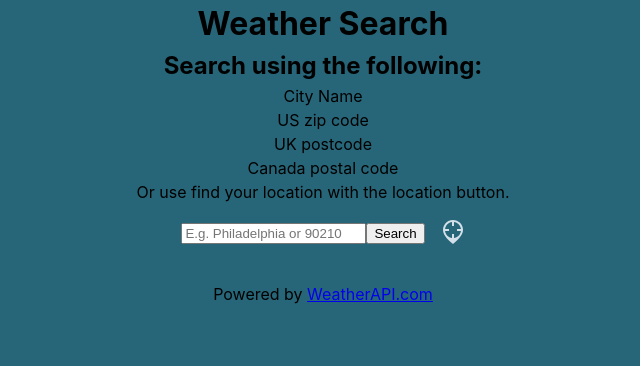
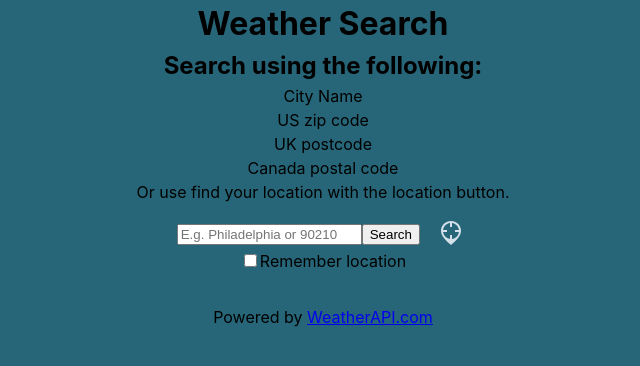
Before and after one commit to TKravel/weather-app-client, a React (Create React App) app: page / in a window 1280 px wide. Shown: the top 366 px of the page, without its empty margins (317-957 px from the left). Built offline with nearby package versions, Linux system fonts and the light colour scheme.

Commit message:
Gps icon added to button, error displayed to user, location save to local storage with remember me checkbox, upon load check local storage

```diff
--- a/src/App.css
+++ b/src/App.css
@@ -92,9 +92,21 @@ html {
 
 .search-container {
 	display: flex;
+	flex-wrap: wrap;
 	justify-content: center;
+	align-items: center;
 	margin-top: 1em;
 	margin-bottom: 2em;
+}
+
+.form-checkbox {
+	width: 100vw;
+}
+
+.error-msg {
+	color: #740f0f;
+	font-size: 1.5em;
+	font-weight: 800;
 }
 
 .current-card {
@@ -169,6 +181,8 @@ html {
 }
 
 .gps-btn {
+	border: none;
+	background-color: inherit;
 	margin-left: 1em;
 }
 
--- a/src/App.js
+++ b/src/App.js
@@ -9,6 +9,17 @@ function App() {
 	const [location, setLocation] = useState('');
 	const [forecastData, setForecastData] = useState();
 	const [isLoading, setIsLoading] = useState(true);
+	const [error, setError] = useState('');
+
+	useEffect(() => {
+		const savedLocation = localStorage.getItem('search');
+
+		if (!savedLocation) {
+			return;
+		} else {
+			setLocation(savedLocation);
+		}
+	}, []);
 
 	useEffect(() => {
 		if (location === '' || location === undefined) {
@@ -19,19 +30,20 @@ function App() {
 		const locationData = {
 			userLocation: location,
 		};
-		fetch('https://glacial-garden-65748.herokuapp.com/getData', {
+		// https://glacial-garden-65748.herokuapp.com
+		fetch('/getData', {
 			method: 'POST',
 			headers: { 'Content-type': 'application/json' },
 			body: JSON.stringify(locationData),
 		})
 			.then((response) => response.json())
 			.then((data) => {
-				if (data) {
+				if (data.location) {
 					setForecastData(data);
 					setIsLoading(false);
 					// console.log(forecastData);
-				} else if (data.error) {
-					console.log(data.error);
+				} else if (data.msg) {
+					setError(data.msg);
 				}
 			})
 			.catch((err) => {
@@ -42,7 +54,11 @@ function App() {
 		<div className='app-wrapper'>
 			<h1>Weather Search</h1>
 
-			<SearchInput setUserLocation={setLocation} />
+			<SearchInput
+				setUserLocation={setLocation}
+				errors={error}
+				writeError={setError}
+			/>
 
 			{!isLoading && (
 				<>
--- a/src/components/SearchInput.jsx
+++ b/src/components/SearchInput.jsx
@@ -1,20 +1,42 @@
 import React, { useState } from 'react';
 import GpsIcon from './GpsIcon';
 
-const SearchInput = ({ setUserLocation }) => {
+const SearchInput = ({ setUserLocation, errors, writeError }) => {
 	const [userInput, setUserInput] = useState('');
 	const [postion, setPosition] = useState('');
 
+	const saveUserLocationLocally = (string) => {
+		const checkbox = document.getElementById('saveSearch');
+		if (checkbox.checked) {
+			localStorage.setItem('search', string);
+		} else {
+			return;
+		}
+	};
+
+	// useEffect(() => {
+	// 	if (navigator.geolocation) {
+	// 		console.log('has geo');
+	// 	} else {
+	// 		console.log('Doesnt have geo');
+	// 	}
+	// }, []);
+
 	const parseGeo = (longLat) => {
-		console.log(longLat);
-		console.log(longLat.coords.latitude);
 		const lat = longLat.coords.latitude;
 		const long = longLat.coords.longitude;
 
 		const result = lat + ',' + long;
 		console.log(result);
+		setPosition(result);
+		setUserInput(lat + ', ' + long);
 		setUserLocation(result);
+		saveUserLocationLocally(lat + ', ' + long);
 		return result;
+	};
+
+	const geoError = () => {
+		console.log('error');
 	};
 
 	const handleChange = (e) => {
@@ -26,24 +48,27 @@ const SearchInput = ({ setUserLocation }) => {
 
 	const handleSubmit = (e) => {
 		e.preventDefault();
+
 		setUserLocation(userInput);
+		saveUserLocationLocally(userInput);
 		console.log('Form submitted: ' + userInput);
 	};
 
 	const handleClick = (e) => {
 		console.log('clickeed');
 
+		const options = {
+			enableHighAccuracy: true,
+		};
+
 		if (navigator.geolocation) {
-			console.log('setPos');
-			setPosition(() => {
-				return navigator.geolocation.getCurrentPosition(parseGeo);
-			});
-			console.log('setLoc');
-			setUserLocation(() => {
-				return navigator.geolocation.getCurrentPosition(parseGeo);
-			});
+			navigator.geolocation.getCurrentPosition(
+				parseGeo,
+				geoError,
+				options
+			);
 		} else {
-			setPosition('Geolocation is not supported by this browser.');
+			writeError('Geolocation is not supported by this browser.');
 		}
 		console.log(postion);
 	};
@@ -57,8 +82,8 @@ const SearchInput = ({ setUserLocation }) => {
 				<li>Canada postal code</li>
 			</ul>
 			<p>Or use find your location with the location button.</p>
-			<div className='search-container'>
-				<form onSubmit={handleSubmit}>
+
+			<form onSubmit={handleSubmit} className='search-container'>
 				<input
 					type='text'
 					name='location'
@@ -67,11 +92,19 @@ const SearchInput = ({ setUserLocation }) => {
 					onChange={handleChange}
 				/>
 				<button type='submit'>Search</button>
+				<button
+					onClick={handleClick}
+					className='gps-btn'
+					aria-label='Find current location'
+				>
+					<GpsIcon />
+				</button>
+				<div className='form-checkbox'>
+					<input type='checkbox' id='saveSearch' />
+					<label htmlFor='saveSearch'>Remember location</label>
+				</div>
+				<p className='error-msg'>{errors && `Error: ${errors}!`}</p>
 			</form>
-				<div onClick={handleClick} className='gps-btn'>
-					<GpsIcon />
-				</div>
-			</div>
 		</>
 	);
 };
--- a/src/components/extendedForecast/ExtendedCard.jsx
+++ b/src/components/extendedForecast/ExtendedCard.jsx
@@ -5,11 +5,11 @@ import ToggleButton from '../ToggleButton';
 const ExtendedCard = ({ cardData }) => {
 	const [expandedDisplay, setExpandedDisplay] = useState(false);
 	const icon = '/icons' + getIconPath(cardData.day.condition.icon);
-	// let cardDate = cardData.date;
-	// cardDate = cardDate.splice(5);
+	let cardDate = cardData.date.slice(5);
+
 	return (
 		<div className='extended-card'>
-			<h3>{cardData.date}</h3>
+			<h3>{cardDate}</h3>
 			<div>
 				<p>
 					High: {cardData.day.maxtemp_f}
```
Lines whose indentation alone changed are shown as unchanged.
